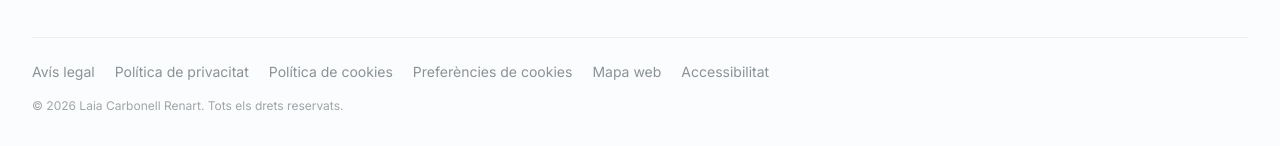
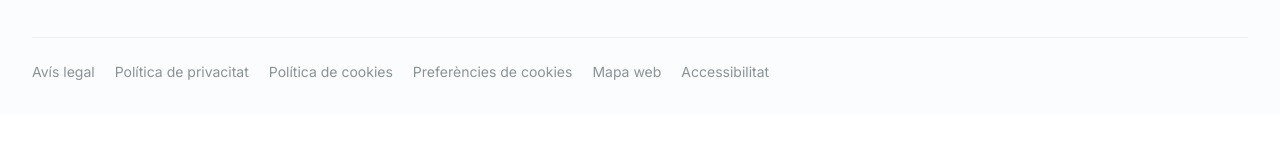
Before and after one commit to adriajofre19/laialogopedanew, an Astro site: page / in a window 1280 px wide. Shown: the part 4120-4266 px from the top of the page. After the commit the page ends 4234 px from the top, so only its background shows below. Built offline with nearby package versions, Linux system fonts and the light colour scheme; Astro itself is replaced by a stand-in of ours.

Commit message:
first commit

```diff
--- a/src/components/Footer.astro
+++ b/src/components/Footer.astro
@@ -62,7 +62,6 @@ const legal = [
       <ul class="flex flex-wrap gap-x-5 gap-y-2">
         {legal.map((item) => <li>{item.action ? <button type="button" data-cookie-preferences class="text-left transition hover:text-brand">{item.label}</button> : <a href={localizedPath(lang, item.canonical)} class="transition hover:text-brand">{item.label}</a>}</li>)}
       </ul>
-      <p class="mt-4 text-xs text-ink/45">© {year} {site.fullName}. {t.footer.rights}</p>
     </div>
   </div>
 </footer>
```
